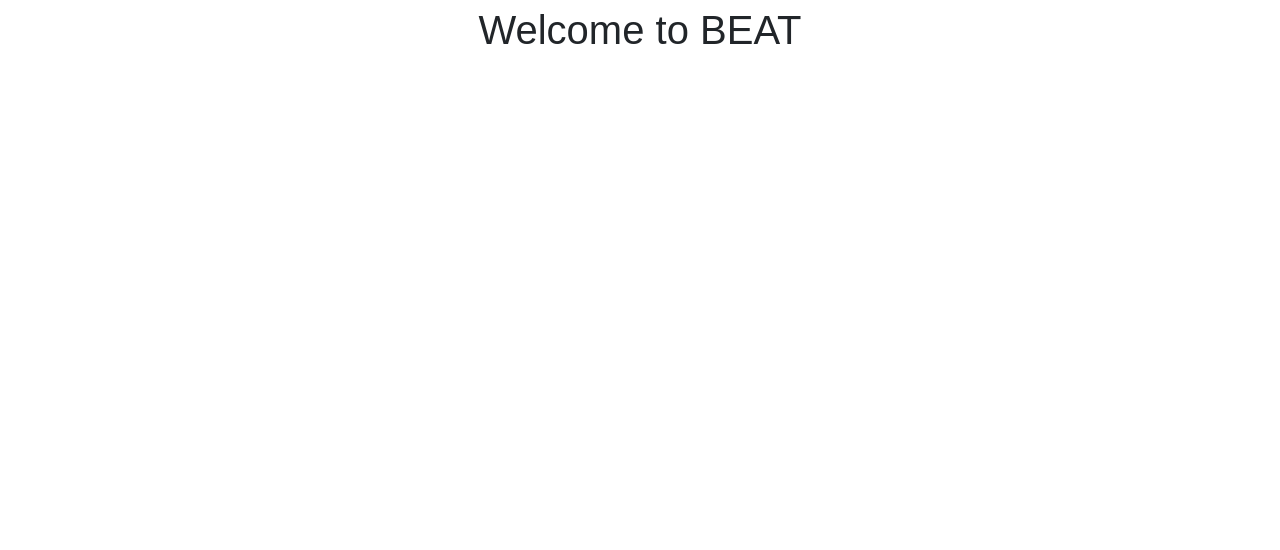
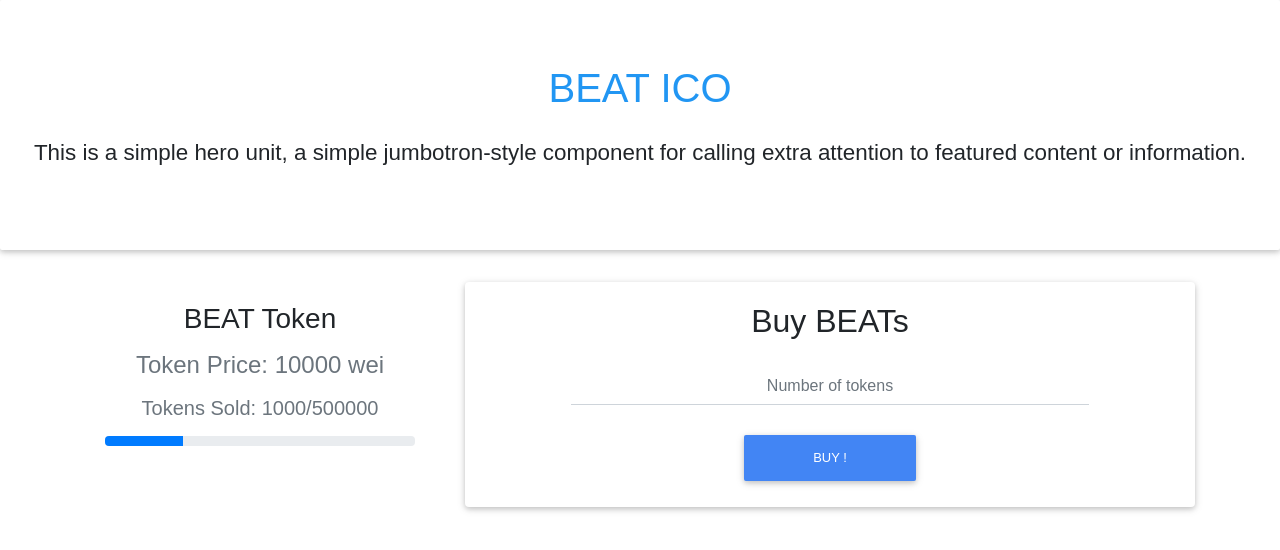
Before and after one commit to Parsh/BEAT, a React (Create React App) app: page / in a window 1280 px wide. Shown: the top 550 px of the page. Built offline with nearby package versions, Linux system fonts and the light colour scheme.

Commit message:
Basic Layout

```diff
--- a/src/App.js
+++ b/src/App.js
@@ -1,11 +1,10 @@
 import React, { Component } from 'react';
+import ICO from './components/ICO';
 import './App.css';
 
 class App extends Component {
   render() {
-    return (
-      <div className="container text-center h1-responsive">Welcome to BEAT</div>
-    );
+    return <ICO />;
   }
 }
 
--- /dev/null
+++ b/src/components/ICO.js
@@ -0,0 +1,70 @@
+import React from 'react';
+
+const ICO = props => {
+  const jumbotron = (
+    <div className="jumbotron text-center">
+      <h1 className="h1-reponsive mb-4 blue-text">
+        <strong>BEAT ICO</strong>
+      </h1>
+      <p className="h4-responsive">
+        This is a simple hero unit, a simple jumbotron-style component for
+        calling extra attention to featured content or information.
+      </p>
+    </div>
+  );
+
+  const buyCard = (
+    <div className="card">
+      <div className="card-body text-center">
+        <h2 className="card-title">
+          <a>Buy BEATs</a>
+        </h2>
+        <div className="md-form">
+          <input
+            type="text"
+            className="form-control text-center w-75 m-auto"
+            placeholder="Number of tokens"
+          />
+        </div>
+        <button className="btn btn-primary w-25">Buy !</button>
+      </div>
+    </div>
+  );
+
+  const infoCard = (
+    <div className="">
+      <div className="card-body text-center">
+        <h3 className="card-title">
+          <a>BEAT Token</a>
+        </h3>
+        <h4 className="text-muted mt-3"> Token Price: 10000 wei</h4>
+        <h5 className="text-muted mt-3 ">Tokens Sold: 1000/500000</h5>
+        <div className="progress md-progress mt-3" style={{ height: 10 }}>
+          <div
+            className="progress-bar"
+            role="progressbar"
+            style={{ width: '25%', height: 20 }}
+            aria-valuenow={25}
+            aria-valuemin={0}
+            aria-valuemax={100}
+          />
+        </div>
+      </div>
+    </div>
+  );
+
+  return (
+    <div>
+      {jumbotron}
+      <div className="container">
+        <div className="row">
+          <div className="col-sm-4">{infoCard}</div>
+
+          <div className="col-sm-8">{buyCard}</div>
+        </div>
+      </div>
+    </div>
+  );
+};
+
+export default ICO;
```
